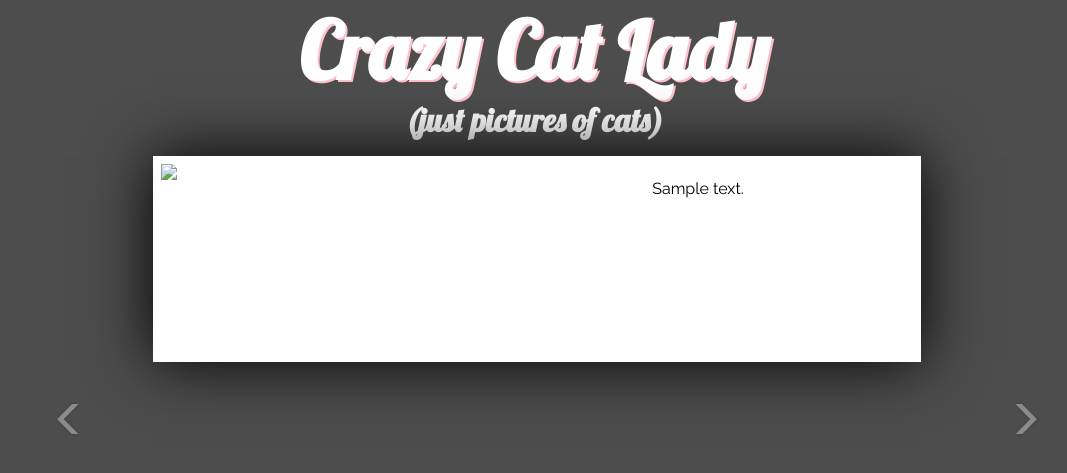
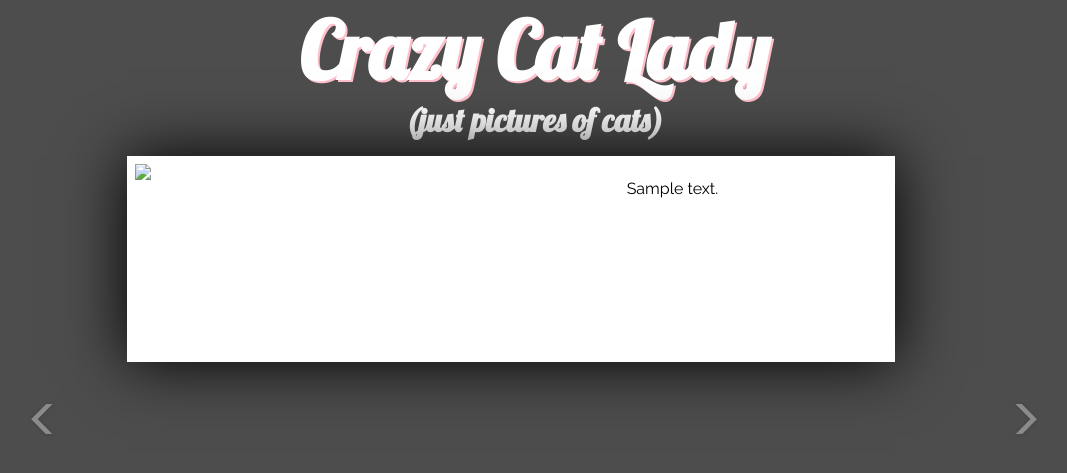
Before and after one commit to allisonkcraig/native-js-slideshow, a Flask app: template templates/index.html in a window 1280 px wide. Shown: the top 473 px of the page, without its empty margins (106-1173 px from the left). Run offline with Flask 2, Linux system fonts and the light colour scheme; the template is opened without the code that fills it: most values are stand-ins (such as "Sample title", 1, 10 or a date in 2020).

Commit message:
format divs

```diff
--- a/static/style.css
+++ b/static/style.css
@@ -65,7 +65,7 @@ body {
 
 .prev-arrow {
 	float: left;
-	margin: 20% 0 0 12%
+	margin: 20% 0 0 10%
 }
 
 .next-arrow {
```
